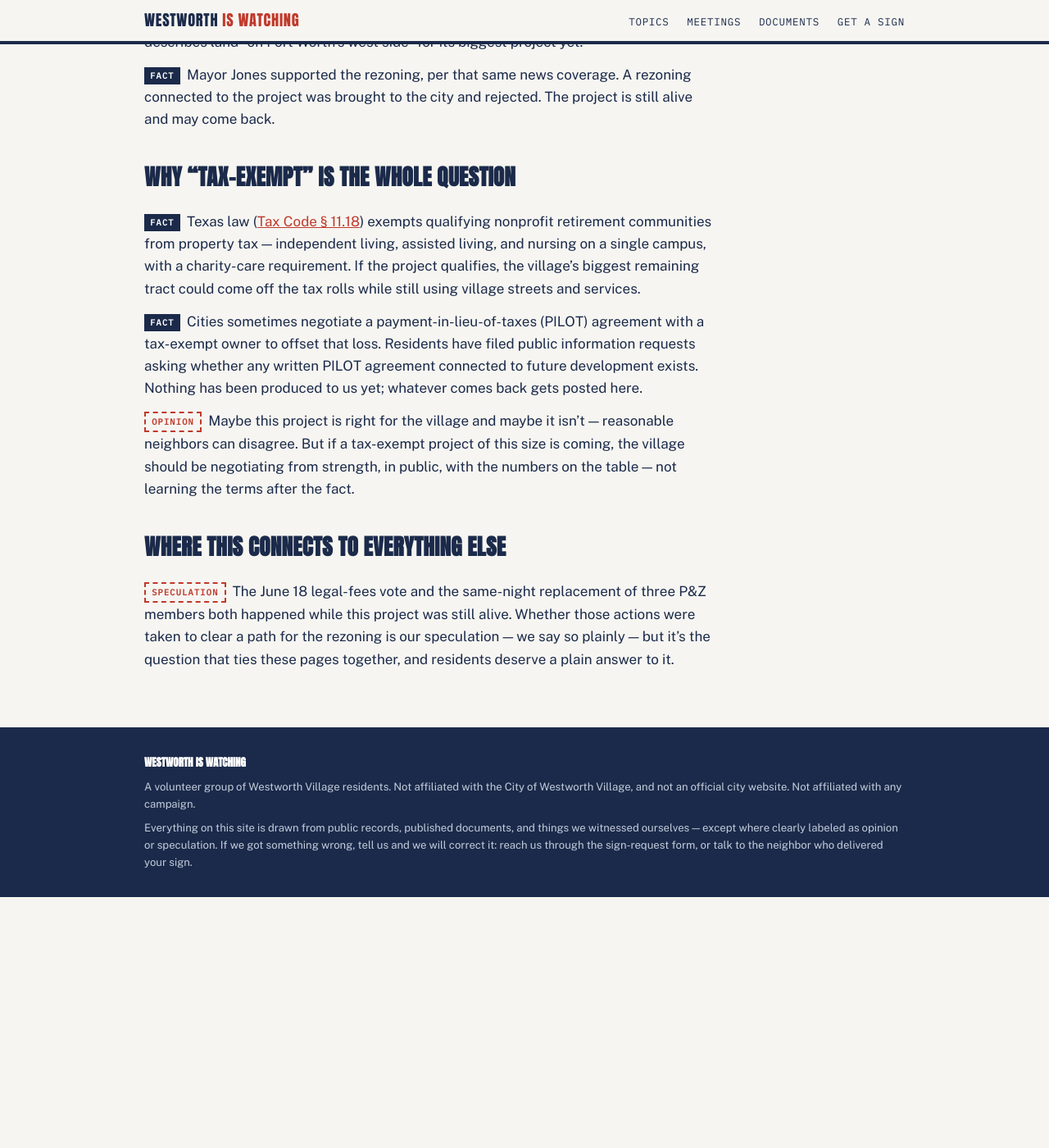
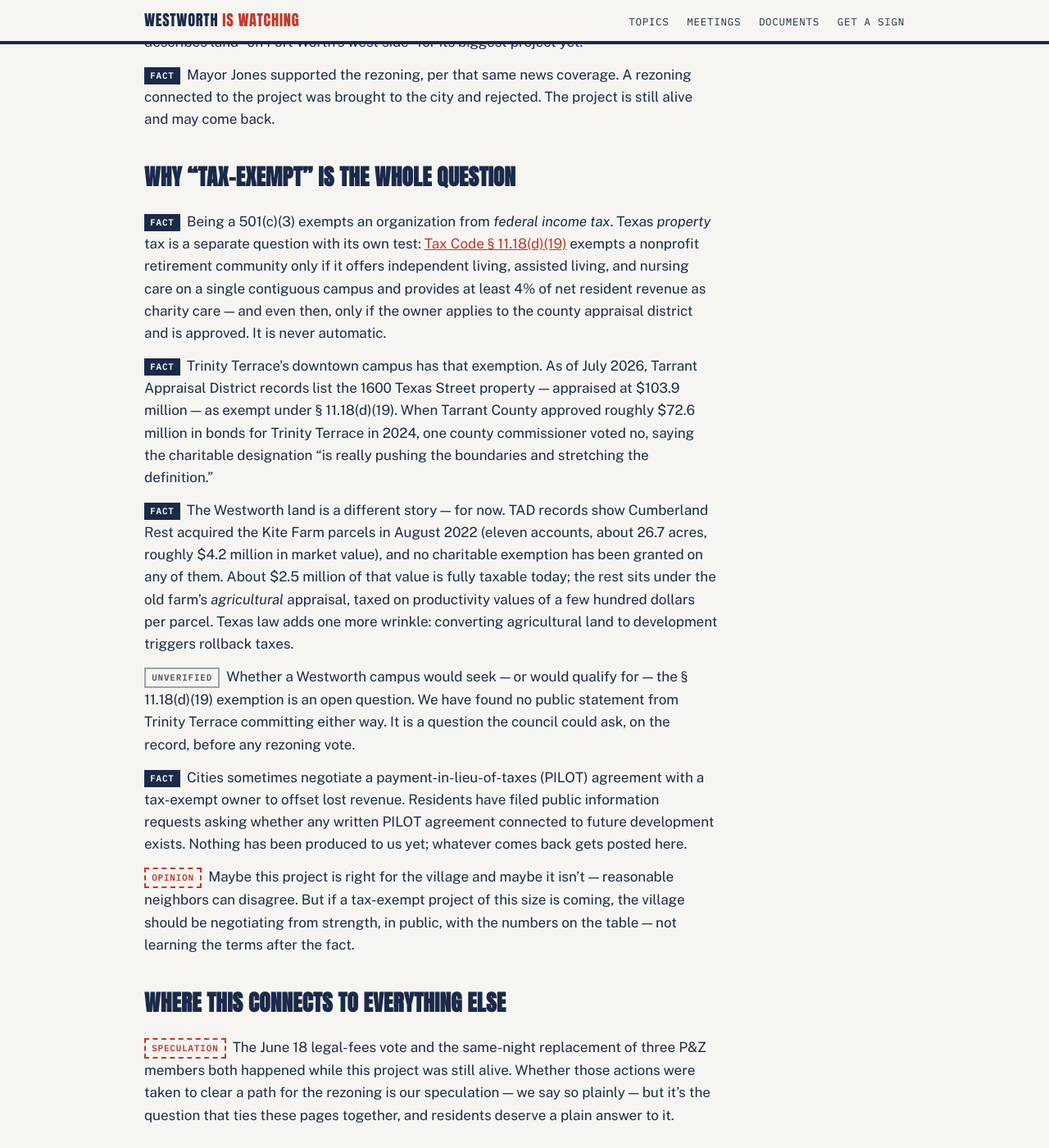
Before and after one commit to cvaughan28/westworth-is-watching, a Jekyll site: the page built from topics/trinity-terrace.md, in a window 1280 px wide and 1400 px high, scrolled down 813 px. Shown: the whole window at 82% size. Built offline with Jekyll 4.4.1, drawn with Linux system fonts in a browser that asks for light colours; before the commit the page ends 1907 px from its top, so only the background shows below that; some of the changed text lies outside the part shown.

Commit message:
Sharpen the tax story: downtown campus exempt per TAD, Kite Farm currently taxable, exemption never automatic

```diff
--- a/topics/trinity-terrace.md
+++ b/topics/trinity-terrace.md
@@ -17,9 +17,15 @@
 
 ## Why "tax-exempt" is the whole question
 
-FACT: Texas law ([Tax Code § 11.18](https://statutes.capitol.texas.gov/GetStatute.aspx?Code=TX&Value=11.18)) exempts qualifying nonprofit retirement communities from property tax — independent living, assisted living, and nursing on a single campus, with a charity-care requirement. If the project qualifies, the village's biggest remaining tract could come off the tax rolls while still using village streets and services.
+FACT: Being a 501(c)(3) exempts an organization from *federal income tax*. Texas *property* tax is a separate question with its own test: [Tax Code § 11.18(d)(19)](https://statutes.capitol.texas.gov/GetStatute.aspx?Code=TX&Value=11.18) exempts a nonprofit retirement community only if it offers independent living, assisted living, and nursing care on a single contiguous campus and provides at least 4% of net resident revenue as charity care — and even then, only if the owner applies to the county appraisal district and is approved. It is never automatic.
 
-FACT: Cities sometimes negotiate a payment-in-lieu-of-taxes (PILOT) agreement with a tax-exempt owner to offset that loss. Residents have filed public information requests asking whether any written PILOT agreement connected to future development exists. Nothing has been produced to us yet; whatever comes back gets posted here.
+FACT: Trinity Terrace's downtown campus has that exemption. As of July 2026, Tarrant Appraisal District records list the 1600 Texas Street property — appraised at $103.9 million — as exempt under § 11.18(d)(19). When Tarrant County approved roughly $72.6 million in bonds for Trinity Terrace in 2024, one county commissioner voted no, saying the charitable designation "is really pushing the boundaries and stretching the definition."
+
+FACT: The Westworth land is a different story — for now. TAD records show Cumberland Rest acquired the Kite Farm parcels in August 2022 (eleven accounts, about 26.7 acres, roughly $4.2 million in market value), and no charitable exemption has been granted on any of them. About $2.5 million of that value is fully taxable today; the rest sits under the old farm's *agricultural* appraisal, taxed on productivity values of a few hundred dollars per parcel. Texas law adds one more wrinkle: converting agricultural land to development triggers rollback taxes.
+
+UNVERIFIED: Whether a Westworth campus would seek — or would qualify for — the § 11.18(d)(19) exemption is an open question. We have found no public statement from Trinity Terrace committing either way. It is a question the council could ask, on the record, before any rezoning vote.
+
+FACT: Cities sometimes negotiate a payment-in-lieu-of-taxes (PILOT) agreement with a tax-exempt owner to offset lost revenue. Residents have filed public information requests asking whether any written PILOT agreement connected to future development exists. Nothing has been produced to us yet; whatever comes back gets posted here.
 
 OPINION: Maybe this project is right for the village and maybe it isn't — reasonable neighbors can disagree. But if a tax-exempt project of this size is coming, the village should be negotiating from strength, in public, with the numbers on the table — not learning the terms after the fact.
 
```
Also changed, not shown: other parts of topics/trinity-terrace.md (+1 -1 lines).
